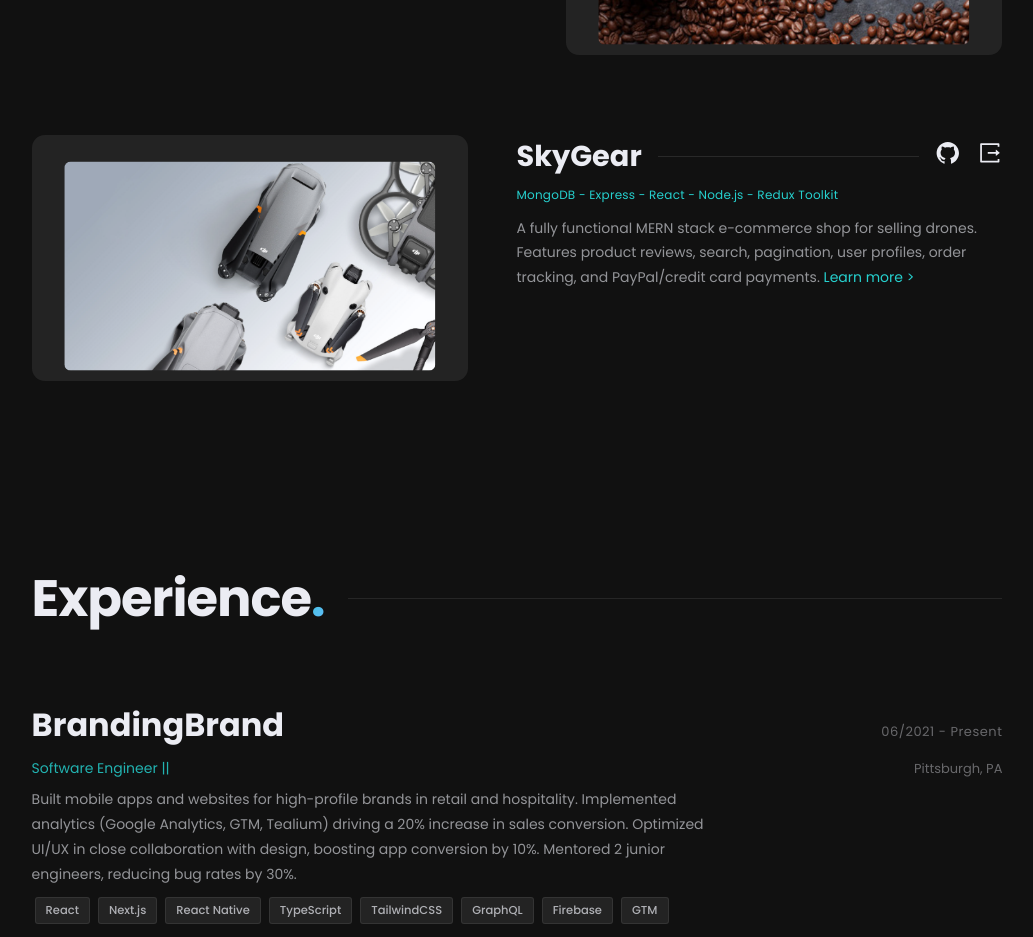
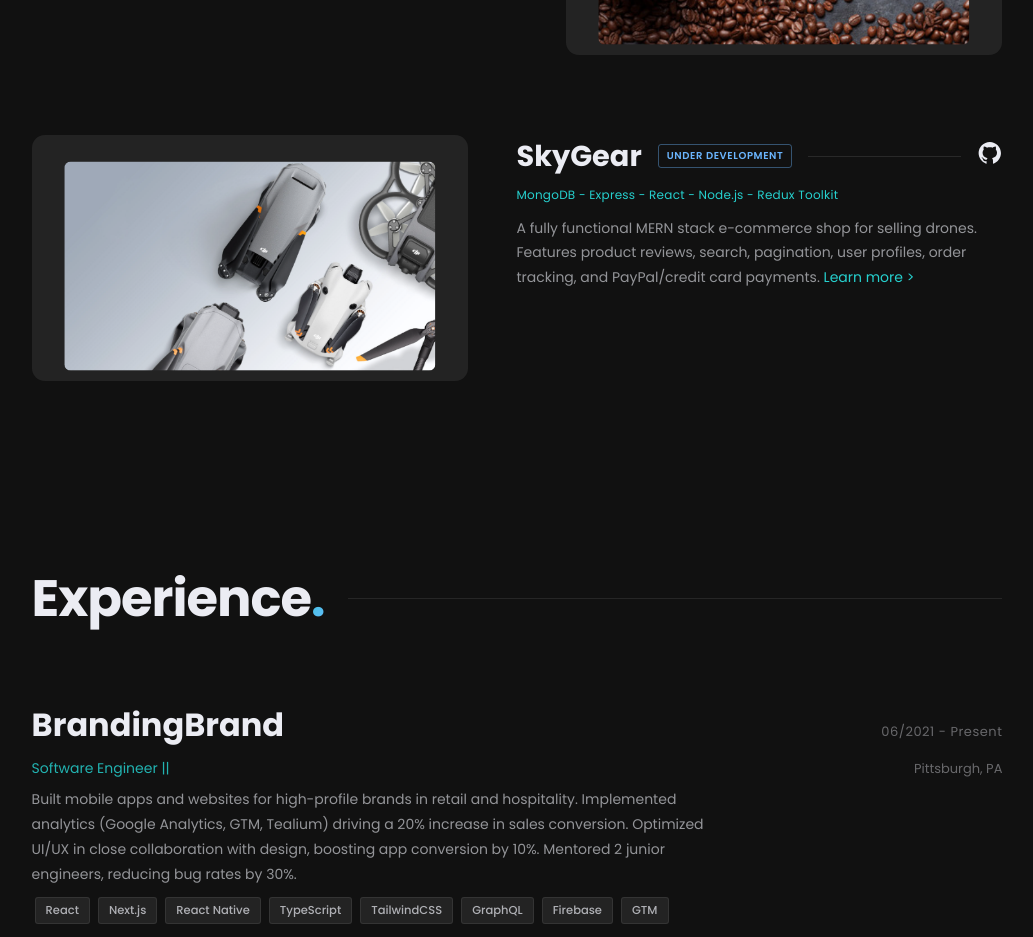
Before and after one commit to Maksym16/maks_portfolio, a React (Vite) app: page / in a window 1280 px wide. Shown: the part 2320-3257 px from the top of the page, without its empty margins (123-1156 px from the left). Built offline with nearby package versions, Linux system fonts and the light colour scheme.

Commit message:
Additional info set up

```diff
--- a/src/data/constants.js
+++ b/src/data/constants.js
@@ -70,7 +70,7 @@
     desc:  "An e-commerce shop powered by the CMS Dashboard. Built with Next.js and TypeScript, featuring a clean storefront UI with full product browsing and checkout flow.",
     image:  coffeeImg,
     github: "https://github.com/Maksym16/shop",
-    live:   "https://ecommercestore-fawn.vercel.app",
+    live:   "https://roastery.vercel.app",
     details: {
       fullDesc: "A full-stack e-commerce storefront for a coffee shop, built with Next.js 14 App Router. The store is powered by a custom headless CMS/admin dashboard and includes product browsing, filtering, cart management, and Stripe checkout.",
       stack: [
@@ -107,6 +107,7 @@
   },
   {
     title: "SkyGear",
+    badge: "Under Development",
     tech:  "MongoDB - Express - React - Node.js - Redux Toolkit",
     desc:  "A fully functional MERN stack e-commerce shop for selling drones. Features product reviews, search, pagination, user profiles, order tracking, and PayPal/credit card payments.",
     image:  skyGearImg,
--- a/src/sections/Projects.jsx
+++ b/src/sections/Projects.jsx
@@ -76,6 +76,7 @@
               </svg>
               GitHub
             </a>
+            {!project.badge && (
               <a href={project.live} target="_blank" rel="nofollow noreferrer" className="modal-link">
                 <svg stroke="currentColor" fill="currentColor" strokeWidth="0"
                   viewBox="0 0 1024 1024" height="1.4rem" width="1.4rem"
@@ -84,6 +85,7 @@
                 </svg>
                 Live
               </a>
+            )}
           </div>
         </div>
       </div>
@@ -137,6 +139,7 @@
         <WipeReveal fullWidth>
           <div className="project-title-row">
             <h4>{project.title}</h4>
+            {project.badge && <span className="project-badge">{project.badge}</span>}
             <div className="project-title-line" />
             <a
               href={project.github}
@@ -150,6 +153,7 @@
                 <path d={GITHUB_PATH} />
               </svg>
             </a>
+            {!project.badge && (
               <a
                 href={project.live}
                 target="_blank"
@@ -162,6 +166,7 @@
                   <path d={EXTERNAL_PATH} />
                 </svg>
               </a>
+            )}
           </div>
         </WipeReveal>
 
--- a/src/styles/global.css
+++ b/src/styles/global.css
@@ -401,6 +401,18 @@
   color: var(--text);
   white-space: nowrap;
 }
+.project-badge {
+  font-size: 10px;
+  font-weight: 600;
+  letter-spacing: 0.06em;
+  text-transform: uppercase;
+  padding: 3px 8px;
+  border-radius: 3px;
+  border: 1px solid rgba(107, 182, 255, 0.4);
+  color: #6BB6FF;
+  white-space: nowrap;
+  flex-shrink: 0;
+}
 .project-title-line {
   flex: 1;
   height: 1px;
```
Lines whose indentation alone changed are shown as unchanged.
